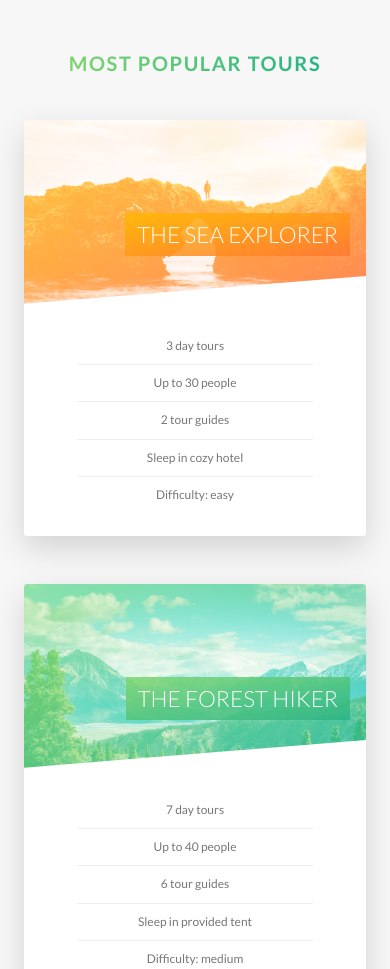
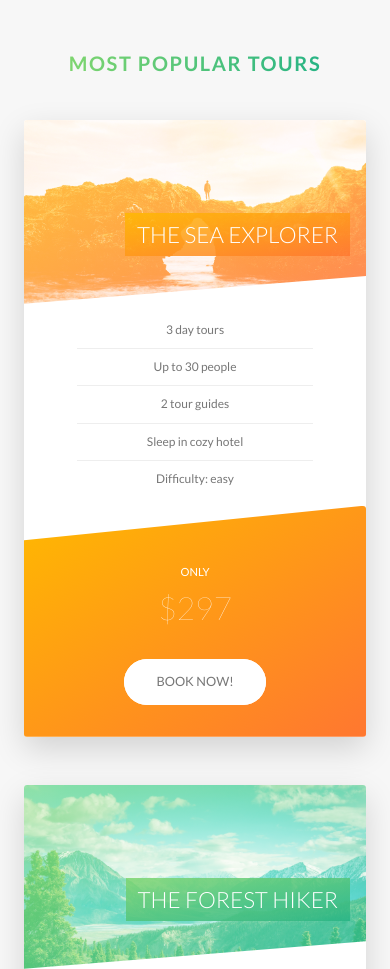
Before and after one commit to mfkfawas/Natours-advanced-css, a website: page index.html in a window 390 px wide. Shown: the part 2342-3311 px from the top of the page. Drawn offline with Linux system fonts and the light colour scheme.

Commit message:
Writing Media Queries - Tours, Stories and Booking Sections

```diff
--- a/sass/components/_card.scss
+++ b/sass/components/_card.scss
@@ -186,4 +186,49 @@
     font-size: 6rem;
     font-weight: 100;
   }
+
+  @include respond(tab-port) {
+    height: auto;
+    border-radius: 3px;
+    background-color: $color-white;
+    box-shadow: 0 1.5rem 4rem rgba($color-black, 0.15);
+
+    &__side {
+      height: auto;
+      position: relative;
+      box-shadow: none;
+
+      &--back {
+        transform: rotateY(0);
+        clip-path: polygon(0 15%, 100% 0, 100% 100%, 0 100%);
+      }
+    }
+
+    &__details {
+      padding: 1rem 3rem;
+    }
+
+    //when we hover the card then we want the side to transform.
+    &:hover &__side--front {
+      transform: rotateY(0);
+    }
+
+    //BACK SIDE STYLING
+    &__cta {
+      position: relative;
+      top: 0%;
+      left: 0%;
+      transform: translate(0);
+      width: 100%;
+      padding: 7rem 4rem 4rem 4rem;
+    }
+
+    &__price-box {
+      margin-bottom: 3rem;
+    }
+
+    &__price-value {
+      font-size: 4rem;
+    }
+  }
 }
--- a/sass/components/_form.scss
+++ b/sass/components/_form.scss
@@ -17,6 +17,10 @@
     width: 90%;
     display: block;
     transition: all 0.3s;
+
+    @include respond(tab-port) {
+      width: 100%;
+    }
 
     // to remove the browser default outline when focused
     &:focus {
@@ -68,6 +72,11 @@
   &__radio-group {
     width: 49%;
     display: inline-block;
+
+    @include respond(tab-port) {
+      width: 100%;
+      margin-bottom: 2rem;
+    }
   }
 
   &__radio-input {
--- a/sass/components/_story.scss
+++ b/sass/components/_story.scss
@@ -21,6 +21,16 @@
   // transform: skewX(12deg);
   // }
 
+  @include respond(tab-port) {
+    width: 100%;
+    padding: 4rem;
+    padding-left: 7rem;
+  }
+
+  @include respond(phone) {
+    transform: skewX(0);
+  }
+
   &__shape {
     //to remove the wierd border when hover
     overflow: hidden;
@@ -28,7 +38,6 @@
     height: 15rem;
     background-color: orangered;
     float: left;
-
     //want to define a vectorized shape here once more, we did
     //that already when we used the clip path prop.
 
@@ -55,6 +64,10 @@
     //To understand skewX here must read line 12.
     transform: translateX(-3rem) skewX(12deg);
     position: relative;
+
+    @include respond(phone) {
+      transform: translateX(-3rem) skewX(0);
+    }
   }
 
   //flexible images for responsive web design always need a width.
@@ -76,6 +89,10 @@
   &__text {
     //To understand skewX here must read line 12
     transform: skewX(12deg);
+
+    @include respond(phone) {
+      transform: skewX(0);
+    }
   }
 
   &__caption {
--- a/sass/pages/_home.scss
+++ b/sass/pages/_home.scss
@@ -83,11 +83,44 @@
   border-radius: 3px;
   box-shadow: 0 1.5rem 4rem rgba($color-black, 0.2);
 
-  height: 50rem;
+  @include respond(tab-land) {
+    background-image: linear-gradient(
+        105deg,
+        rgba($color-white, 0.9) 0%,
+        rgba($color-white, 0.9) 65%,
+        transparent 65%
+      ),
+      url(../../img/nat-10.jpg);
+
+    // background-size: 100% - ensures the image fits the containerin the
+    // the x-direction, but not the y-direction.
+
+    // background-size: cover; means the image will fill the element while maintaining
+    //  its aspect ratio, while background-size: 100%; will just make the image fill 100%
+    //  width of the element.
+    background-size: cover;
+  }
+
+  @include respond(tab-port) {
+    background-image: linear-gradient(
+        to right,
+        rgba($color-white, 0.9) 0%,
+        rgba($color-white, 0.9) 100%
+      ),
+      url(../../img/nat-10.jpg);
+  }
 
   // This form is unique to this page
   &__form {
     width: 50%;
     padding: 6rem;
+
+    @include respond(tab-land) {
+      width: 65%;
+    }
+
+    @include respond(tab-land) {
+      width: 100%;
+    }
   }
 }
```
Also changed, not shown: css/style.css, 1 other file.
